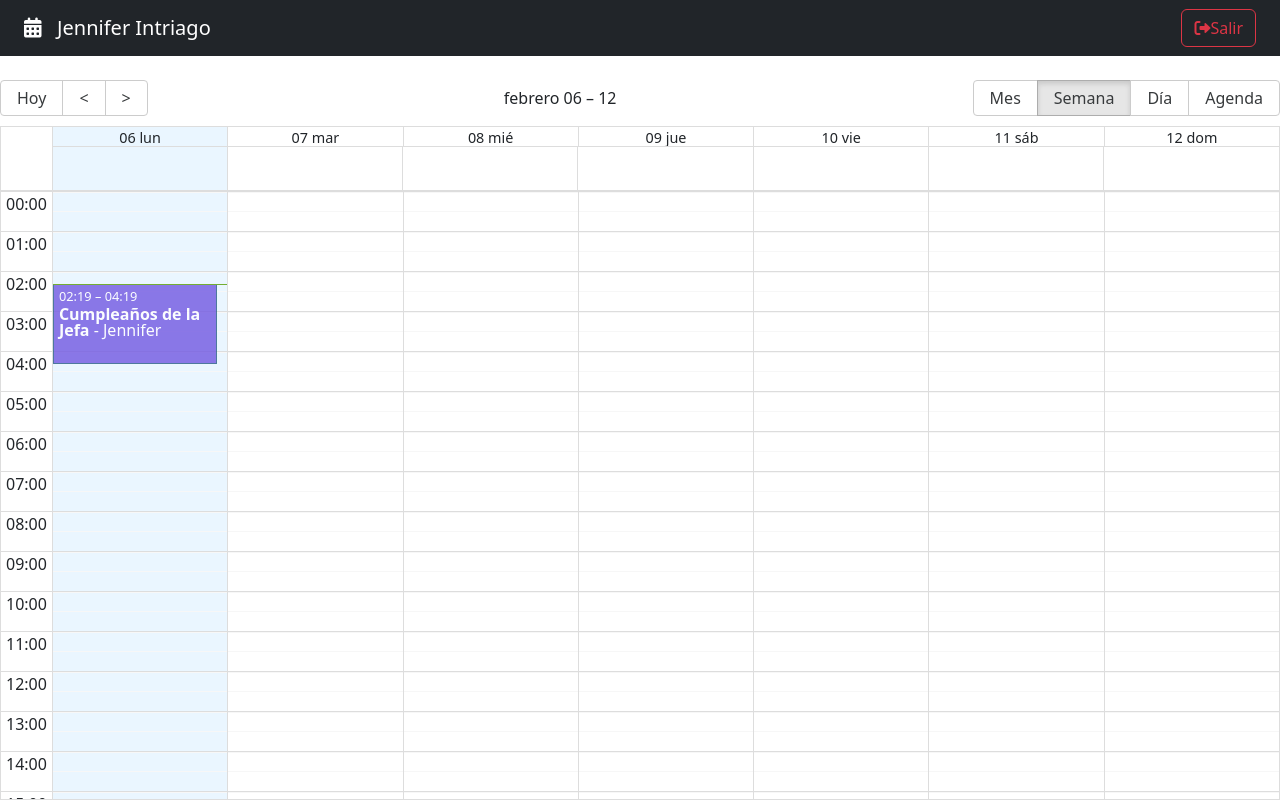
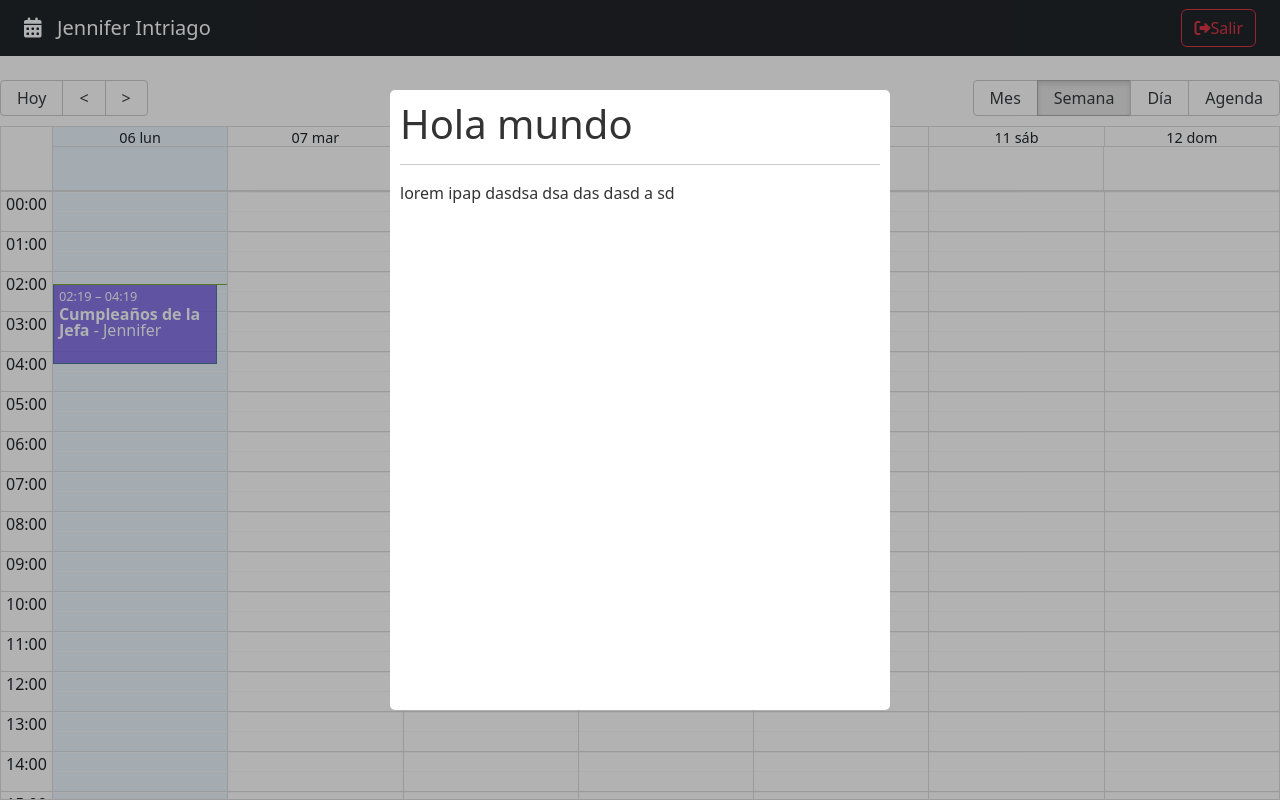
Before and after one commit to jennIntriago/calendar-app, a React (Vite) app: page / in a window 1280 px wide. Built offline with nearby package versions, Linux system fonts and the light colour scheme.

Commit message:
agregar modal

```diff
--- a/package.json
+++ b/package.json
@@ -13,6 +13,7 @@
     "react": "^18.2.0",
     "react-big-calendar": "^1.6.3",
     "react-dom": "^18.2.0",
+    "react-modal": "^3.16.1",
     "react-router-dom": "^6.8.0"
   },
   "devDependencies": {
--- /dev/null
+++ b/src/calendar/components/CalendarModal.jsx
@@ -0,0 +1,35 @@
+import { useState } from "react";
+import Modal from "react-modal";
+const customStyles = {
+  content: {
+    top: "50%",
+    left: "50%",
+    right: "auto",
+    bottom: "auto",
+    marginRight: "-50%",
+    transform: "translate(-50%, -50%)",
+  },
+};
+Modal.setAppElement("#root");
+
+export const CalendarModal = () => {
+  const [isOpen, setIsOpen] = useState(true);
+  const onCloseModal = () => {
+    console.log("cerrando modal");
+    setIsOpen(false);
+  };
+  return (
+    <Modal
+      isOpen={isOpen}
+      onRequestClose={onCloseModal}
+      style={customStyles}
+      className="modal"
+      overlayClassName="modal-fondo"
+      closeTimeoutMS={200}
+    >
+      <h1>Hola mundo</h1>
+      <hr />
+      <p>lorem ipap dasdsa dsa das dasd a sd </p>
+    </Modal>
+  );
+};
--- a/src/calendar/index.js
+++ b/src/calendar/index.js
@@ -1,3 +1,4 @@
 export * from "./pages/CalendarPage";
 export * from "./components/Navbar";
 export * from "./components/CalendarEvent";
+export * from "./components/CalendarModal";
--- a/src/calendar/pages/CalendarPage.jsx
+++ b/src/calendar/pages/CalendarPage.jsx
@@ -1,7 +1,7 @@
 import { Calendar } from "react-big-calendar";
 import "react-big-calendar/lib/css/react-big-calendar.css";
 import { addHours } from "date-fns";
-import { CalendarEvent, Navbar } from "../";
+import { CalendarEvent, CalendarModal, Navbar } from "../";
 import { localizer, getMessagesES } from "../../helpers";
 import { useState } from "react";
 
@@ -67,6 +67,7 @@ export const CalendarPage = () => {
         onSelectEvent={onSelect}
         onView={onViewChanged}
       />
+      <CalendarModal />
     </>
   );
 };
--- a/src/styles.css
+++ b/src/styles.css
@@ -1,70 +1,40 @@
-/* :root {
-  font-family: Inter, Avenir, Helvetica, Arial, sans-serif;
-  font-size: 16px;
-  line-height: 24px;
-  font-weight: 400;
-
-  color-scheme: light dark;
-  color: rgba(255, 255, 255, 0.87);
-  background-color: #242424;
-
-  font-synthesis: none;
-  text-rendering: optimizeLegibility;
-  -webkit-font-smoothing: antialiased;
-  -moz-osx-font-smoothing: grayscale;
-  -webkit-text-size-adjust: 100%;
+/* Modal */
+.ReactModalPortal > div{
+  opacity: 0;
 }
 
-a {
-  font-weight: 500;
-  color: #646cff;
-  text-decoration: inherit;
-}
-a:hover {
-  color: #535bf2;
+.ReactModalPortal .ReactModal__Overlay {
+  align-items: center;
+  display: flex;
+  justify-content: center;
+  transition: opacity .2s ease-in-out;
+  z-index: 999;
 }
 
-body {
-  margin: 0;
-  display: flex;
-  place-items: center;
-  min-width: 320px;
-  min-height: 100vh;
+.modal-fondo {
+  background-color: rgba(0, 0, 0, 0.3);
+  bottom: 0;
+  left: 0;
+  right: 0;
+  top: 0;
+  position: fixed;
 }
 
-h1 {
-  font-size: 3.2em;
-  line-height: 1.1;
+.ReactModalPortal .ReactModal__Overlay--after-open {
+  opacity: 1;
 }
 
-button {
-  border-radius: 8px;
-  border: 1px solid transparent;
-  padding: 0.6em 1.2em;
-  font-size: 1em;
-  font-weight: 500;
-  font-family: inherit;
-  background-color: #1a1a1a;
-  cursor: pointer;
-  transition: border-color 0.25s;
-}
-button:hover {
-  border-color: #646cff;
-}
-button:focus,
-button:focus-visible {
-  outline: 4px auto -webkit-focus-ring-color;
+.ReactModalPortal .ReactModal__Overlay--before-close {
+  opacity: 0;
 }
 
-@media (prefers-color-scheme: light) {
-  :root {
-    color: #213547;
-    background-color: #ffffff;
-  }
-  a:hover {
-    color: #747bff;
-  }
-  button {
-    background-color: #f9f9f9;
-  }
-} */
+.modal {
+  background: white;
+  border-radius: 5px;
+  color: rgb(51, 51, 51);
+  display: inline;
+  max-height: 620px;
+  max-width: 500px;
+  outline: none;
+  padding: 10px;
+}
```
Also changed, not shown: 1 other file (tests, documents, lock files or other folders).
